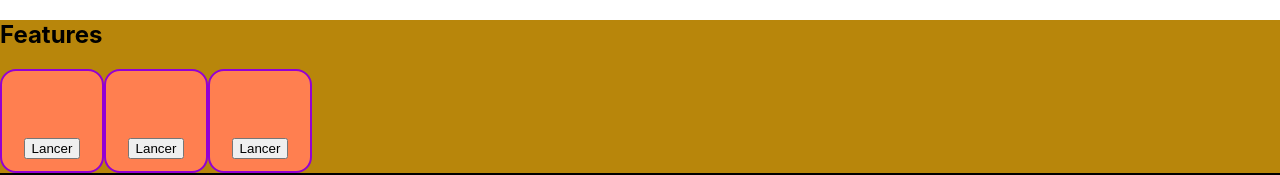
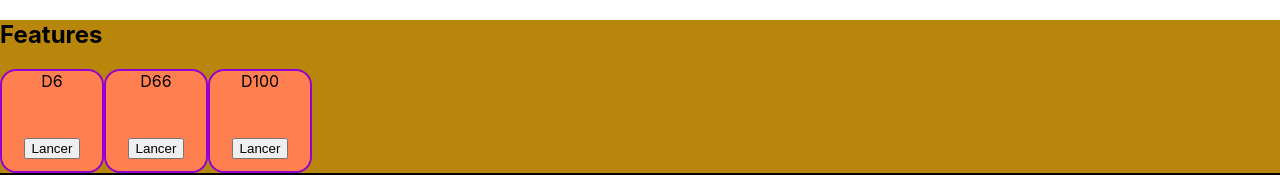
Before and after one commit to nhairic/node-jdr, a React (Create React App) app: page / in a window 1280 px wide. Shown: the top 175 px of the page. Built offline with nearby package versions, Linux system fonts and the light colour scheme.

Commit message:
Add diceName

```diff
--- a/src/MutantYearZero/Feature.tsx
+++ b/src/MutantYearZero/Feature.tsx
@@ -12,9 +12,9 @@ export default class Feature extends React.Component <{}> {
     return (
       <div className="Feature">
         <h2>Features</h2>
-        <DiceComponent key="d6" dice={d6} howMany={1} />
-        <DiceComponent key="d66" dice={d6} howMany={2} likeHundred />
-        <DiceComponent key="d100" dice={d100} howMany={1} />
+        <DiceComponent key="d6" dice={d6} howMany={1} diceName="D6" />
+        <DiceComponent key="d66" dice={d6} howMany={2} likeHundred diceName="D66" />
+        <DiceComponent key="d100" dice={d100} howMany={1} diceName="D100" />
         <CriticalWounds key="criticalWounds" />
         <BaubleComponent key="dddddd" />
       </div>
```
